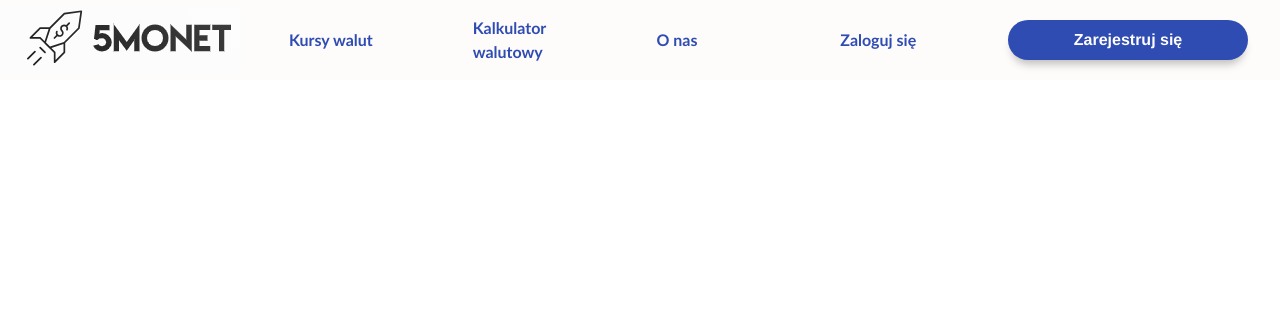
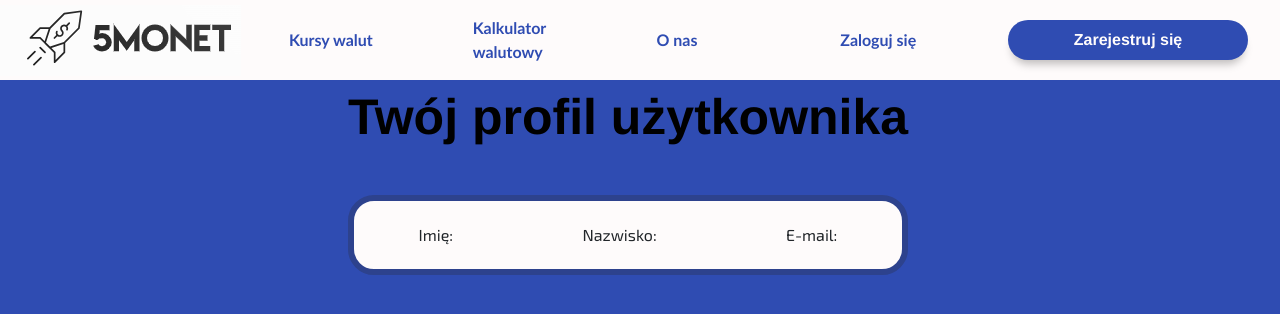
Before and after one commit to PIS-5M/kantor, a React (Create React App) app in the folder app/: page /profil in a window 1280 px wide. Shown: the top 314 px of the page. Built offline with nearby package versions, Linux system fonts and the light colour scheme; no server answers.

Commit message:
implemented user data

```diff
--- a/app/src/App.jsx
+++ b/app/src/App.jsx
@@ -17,6 +17,7 @@ import { MyOffers } from "./views/MyOffers";
 import { Toaster } from "react-hot-toast";
 // import { CreateOfferForm } from "./components/CreateOfferForm";
 import { AllOffers } from "./views/AllOffers";
+import UserProfile from "./views/UserProfile";
 
 function App() {
   const { userId } = clientToken();
@@ -40,6 +41,7 @@ function App() {
               <Route exact path="/moje_oferty" element={<MyOffers />} />
               {/* <Route exact path="/dodaj" element={<CreateOfferForm />} /> */}
               <Route exact path="/oferty" element={<AllOffers />} />
+              <Route exact path="/profil" element={<UserProfile />}></Route>
             </Routes>
           </Col>
         </Row>
--- /dev/null
+++ b/app/src/components/UserData.jsx
@@ -0,0 +1,47 @@
+import React, { useEffect, useState } from 'react'
+import clientToken from '../ClientToken';
+import axios from "axios";
+import "../styles/userStyles.css";
+
+
+
+function UserData () {
+    const {userId} = clientToken();
+    const [userName, setUserName] = useState("")
+    const [userSurname, setUserSurname] = useState("")
+    const [email, setEmail] = useState("")
+
+    const getUserData = async (event) => {
+        try {
+          const response = await axios.post("http://localhost:8000/user_data", {
+            id: userId()
+          });
+          setUserName(response.data.name);
+          setUserSurname(response.data.surname);
+          setEmail(response.data.email);
+
+        } catch (error) {
+            console.log(error.message)
+          }
+      };
+
+      useEffect((e) => {
+        getUserData(e);
+      }, []);
+
+      return (
+        <>
+        <div className='textLogin'>
+            Twój profil użytkownika
+        </div>
+        <div className='rectangle'>
+            <div className='margin'>Imię: {userName} </div>
+            <div className='margin'>Nazwisko: {userSurname} </div>
+            <div className='margin'>E-mail: {email} </div>
+        </div>
+        </>
+      )
+
+}
+
+export default UserData
--- /dev/null
+++ b/app/src/styles/userStyles.css
@@ -0,0 +1,17 @@
+.rectangle{
+    background-color: #FEFBFB;
+    height: 80px;
+    display: flex;
+    align-items: center;
+    justify-content: center;
+    margin-left: auto;
+    margin-right: auto;
+    border-radius: 26px;
+    border: 6px solid #2d428d;
+
+}
+
+.margin{
+    margin-left: auto;
+    margin-right: auto;
+}
--- /dev/null
+++ b/app/src/views/UserProfile.jsx
@@ -0,0 +1,13 @@
+import React from 'react'
+import UserData from '../components/UserData'
+
+function UserProfile () {
+    return (
+        <div className="BLUE_BG">
+          <UserData />
+        </div>
+      );
+
+}
+
+export default UserProfile
```
